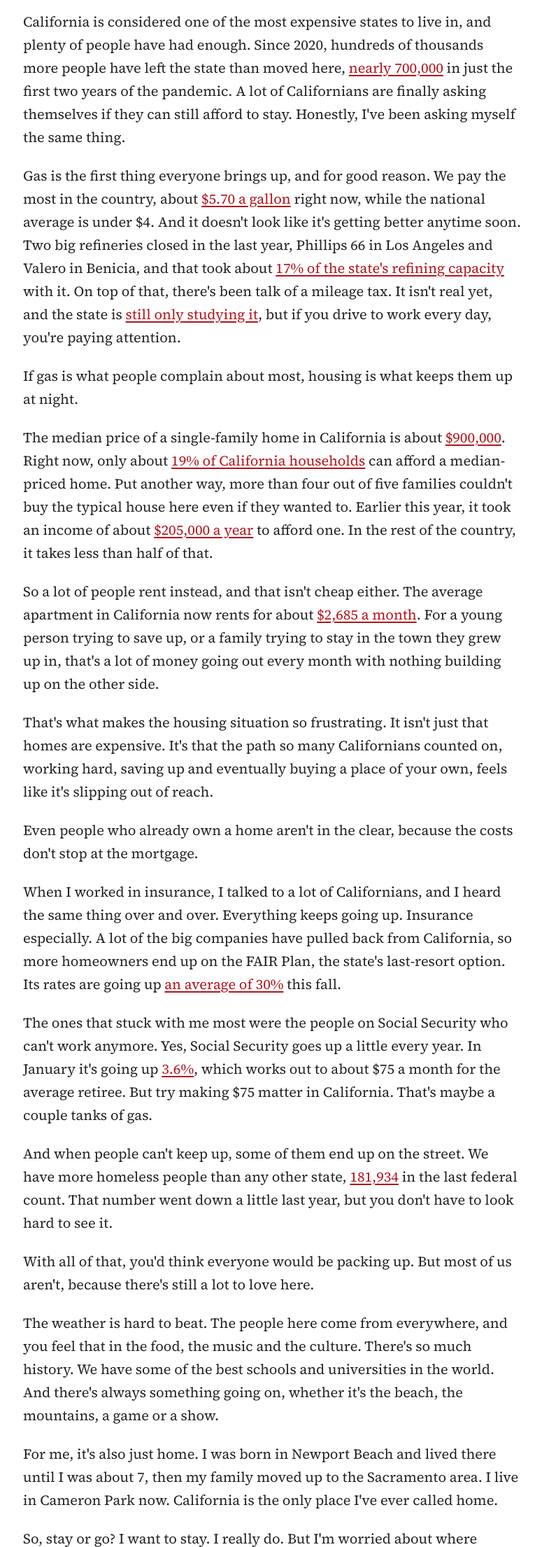
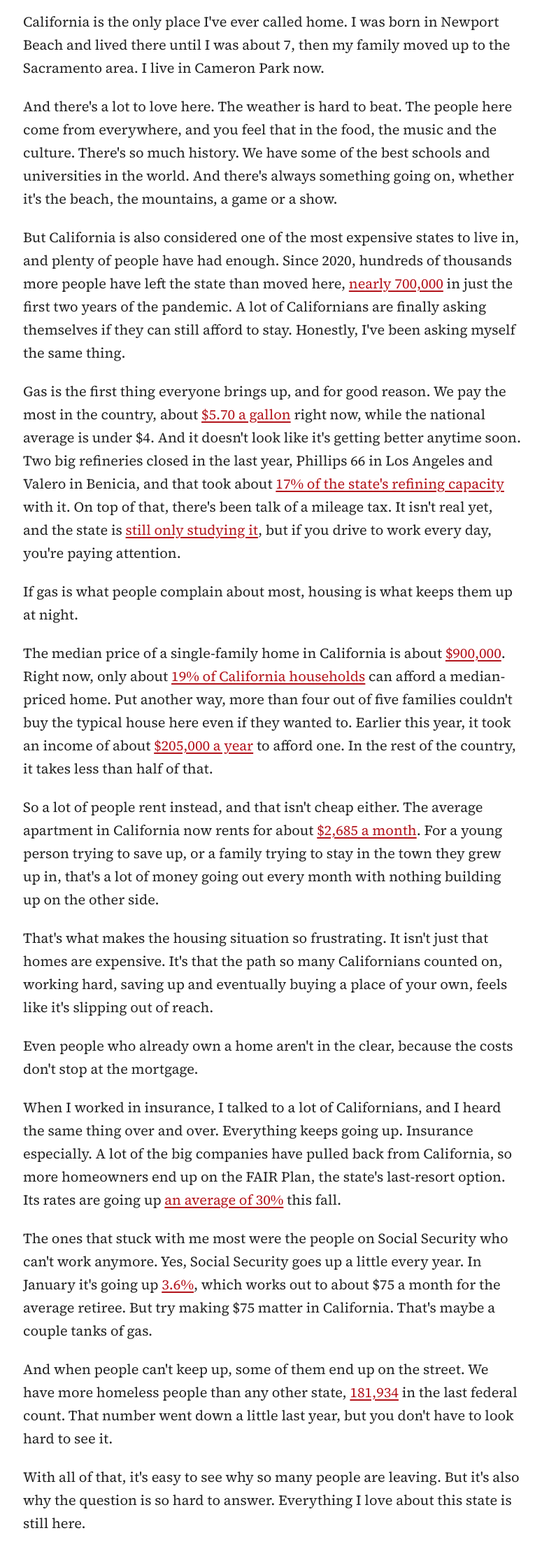
Before and after one commit to wyattgolfer1/turnaroundcalifornia, an Eleventy site: page src/posts/2026-11-17-california-stay-or-go.md in a window 1280 px wide. Shown: the part 380-2590 px from the top of the page at 70% size, without its empty margins (251-1026 px from the left). Built offline with nearby package versions, Linux system fonts and the light colour scheme; Eleventy itself is replaced by a stand-in of ours; files that its build step writes are made by us from their sources.

Commit message:
Stay or Go: lead with what we love, then the problems
Co-Authored-By: Claude Opus 5.5 <noreply@anthropic.com>
Claude-Session: https://claude.ai/code/session_01RMTSKw5uyPK9YqixEShuWc

```diff
--- a/src/posts/2026-11-17-california-stay-or-go.md
+++ b/src/posts/2026-11-17-california-stay-or-go.md
@@ -7,7 +7,11 @@ image_alt: ""
 image_caption: ""
 draft: false
 ---
-California is considered one of the most expensive states to live in, and plenty of people have had enough. Since 2020, hundreds of thousands more people have left the state than moved here, [nearly 700,000](https://www.stripes.com/theaters/us/2023-02-15/california-population-decrease-500k-2-years-9148809.html) in just the first two years of the pandemic. A lot of Californians are finally asking themselves if they can still afford to stay. Honestly, I've been asking myself the same thing.
+California is the only place I've ever called home. I was born in Newport Beach and lived there until I was about 7, then my family moved up to the Sacramento area. I live in Cameron Park now.
+
+And there's a lot to love here. The weather is hard to beat. The people here come from everywhere, and you feel that in the food, the music and the culture. There's so much history. We have some of the best schools and universities in the world. And there's always something going on, whether it's the beach, the mountains, a game or a show.
+
+But California is also considered one of the most expensive states to live in, and plenty of people have had enough. Since 2020, hundreds of thousands more people have left the state than moved here, [nearly 700,000](https://www.stripes.com/theaters/us/2023-02-15/california-population-decrease-500k-2-years-9148809.html) in just the first two years of the pandemic. A lot of Californians are finally asking themselves if they can still afford to stay. Honestly, I've been asking myself the same thing.
 
 Gas is the first thing everyone brings up, and for good reason. We pay the most in the country, about [$5.70 a gallon](https://www.lendingtree.com/credit-cards/study/us-gas-prices) right now, while the national average is under $4. And it doesn't look like it's getting better anytime soon. Two big refineries closed in the last year, Phillips 66 in Los Angeles and Valero in Benicia, and that took about [17% of the state's refining capacity](https://www.argusmedia.com/de/news-and-insights/latest-market-news/2821046-valero-ends-fuel-production-at-benicia-refinery) with it. On top of that, there's been talk of a mileage tax. It isn't real yet, and the state is [still only studying it](https://www.govbuddy.com/legislative-tracking/california-ab-1421-road-usage-charge/), but if you drive to work every day, you're paying attention.
 
@@ -27,11 +31,7 @@ The ones that stuck with me most were the people on Social Security who can't wo
 
 And when people can't keep up, some of them end up on the street. We have more homeless people than any other state, [181,934](https://www.edhat.com/california/news/new-hud-report-finds-homelessness-declined-in-california-and-nationwide-in-2025/) in the last federal count. That number went down a little last year, but you don't have to look hard to see it.
 
-With all of that, you'd think everyone would be packing up. But most of us aren't, because there's still a lot to love here.
-
-The weather is hard to beat. The people here come from everywhere, and you feel that in the food, the music and the culture. There's so much history. We have some of the best schools and universities in the world. And there's always something going on, whether it's the beach, the mountains, a game or a show.
-
-For me, it's also just home. I was born in Newport Beach and lived there until I was about 7, then my family moved up to the Sacramento area. I live in Cameron Park now. California is the only place I've ever called home.
+With all of that, it's easy to see why so many people are leaving. But it's also why the question is so hard to answer. Everything I love about this state is still here.
 
 So, stay or go? I want to stay. I really do. But I'm worried about where things are headed.
 
```
